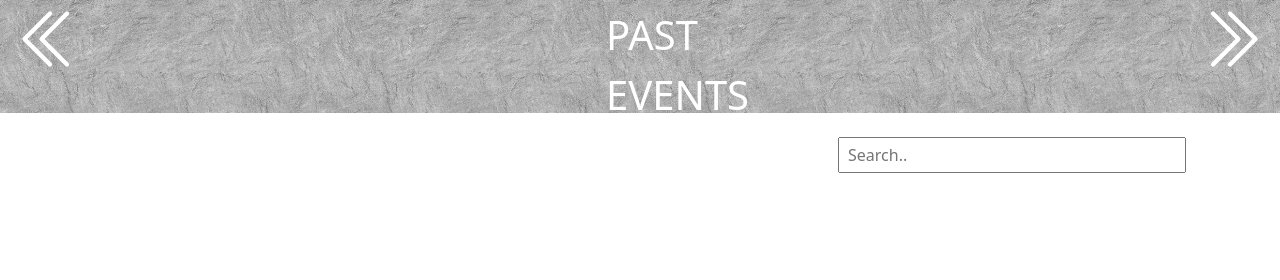
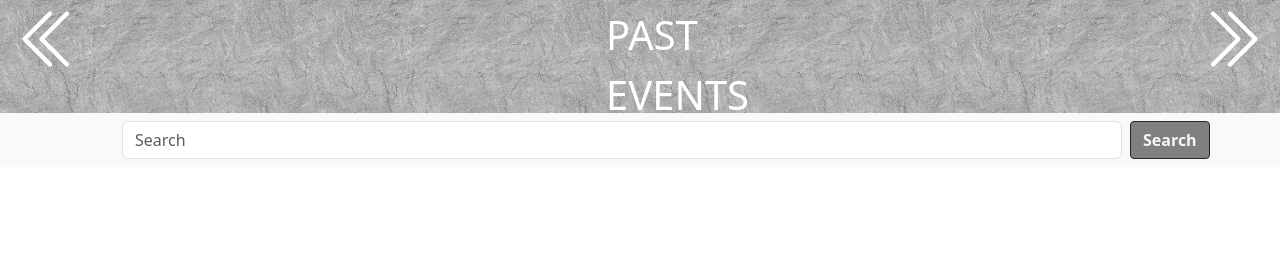
Before and after one commit to RocioGuba/task3_AE, a plain HTML site: page pastE.html in a window 1280 px wide. Shown: the part 103-383 px from the top of the page. Drawn offline with nearby package versions, Linux system fonts and the light colour scheme.

Commit message:
modif pastE

```diff
--- a/pastE.html
+++ b/pastE.html
@@ -64,28 +64,19 @@
           </div>
 </main>
 
-<section>
- <!-- checkbox search -->
- <div class="filtros d-flex align-items-center justify-content-center">
-
-  <div class="container row mt-4 align-items-center">
-      <!-- checkbox -->
-      <div class="col-xs-1 col-lg-8 contenedor-input" id="contenedor-checkbox-past">
-
+<div class="formulario flex-column-reverse  flex-lg-row">
+  <nav class="navbar navbar-light bg-light">
+      <div class="container-fluid">
+          <form class="d-flex">
+              <input id="label-search" class="form-control me-2" type="text" placeholder="Search" aria-label="Search" style="margin-left: 110px; width: 1000px;">
+              <button class="btn btn-outline-dark" type="submit">Search</button>
+          </form>
+          <form id="checkBox" class="d-flex flex-lg-row container" style="margin-left: 160px;"></form>
       </div>
-
-      <!-- input search -->
-      <div class="col-xs-1 col-lg-4 contenedor-search text-center d-flex justify-content-between">
-          <input class="w-100 py-1 ps-2" type="search" name="busqueda-eventos" id="input-past" placeholder="Search..">
-      </div>
-  </div>
-
+  </nav>
 </div>
-</section>
-
 <section style="margin: 70px;">
-  <div class="row row-cols-1 row-cols-md-3 g-4" id="tarjetas">
-  </div>
+  <div class="row row-cols-1 row-cols-md-3 g-4" id="tarjetas"></div>
 </section>
 
 
```
Also changed, not shown: script/pastE.js (line endings or trailing spaces).
